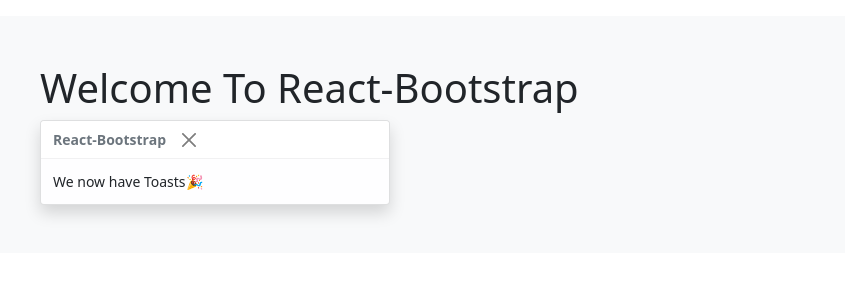
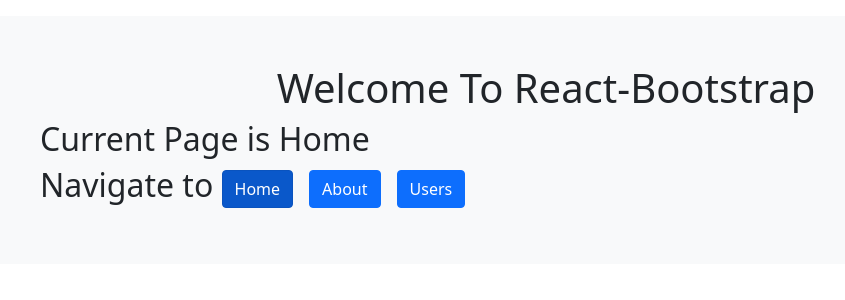
Before and after one commit to piyushparate1/dapp-quickstart, a React (Create React App) app: page / in a window 1280 px wide. Shown: the top 300 px of the page, without its empty margins (94-939 px from the left). Built offline with nearby package versions, Linux system fonts and the light colour scheme.

Commit message:
added router

```diff
--- a/package.json
+++ b/package.json
@@ -11,6 +11,8 @@
     "react": "^17.0.2",
     "react-bootstrap": "^2.1.0",
     "react-dom": "^17.0.2",
+    "react-router-bootstrap": "^0.26.0",
+    "react-router-dom": "^6.2.1",
     "react-scripts": "5.0.0",
     "web-vitals": "^2.1.3"
   },
--- a/src/App.css
+++ b/src/App.css
@@ -1,38 +1,11 @@
-/* .App {
+.header {
   text-align: center;
 }
 
-.App-logo {
-  height: 40vmin;
-  pointer-events: none;
+.custom-btn-toolbar {
+  display: inline !important;
 }
 
-@media (prefers-reduced-motion: no-preference) {
-  .App-logo {
-    animation: App-logo-spin infinite 20s linear;
-  }
+.custom-btn-toolbar > .btn {
+  margin-right: 1rem;
 }
-
-.App-header {
-  background-color: #282c34;
-  min-height: 100vh;
-  display: flex;
-  flex-direction: column;
-  align-items: center;
-  justify-content: center;
-  font-size: calc(10px + 2vmin);
-  color: white;
-}
-
-.App-link {
-  color: #61dafb;
-}
-
-@keyframes App-logo-spin {
-  from {
-    transform: rotate(0deg);
-  }
-  to {
-    transform: rotate(360deg);
-  }
-} */
--- a/src/App.js
+++ b/src/App.js
@@ -1,37 +1,49 @@
-import React, { useState } from 'react';
-import Toast from 'react-bootstrap/Toast';
+import React from 'react';
+import { MemoryRouter, Routes, Route } from 'react-router-dom';
+
 import Container from 'react-bootstrap/Container';
 import Button from 'react-bootstrap/Button';
+import ButtonToolbar from 'react-bootstrap/ButtonToolbar';
+import { LinkContainer } from 'react-router-bootstrap';
+
 import './App.css';
 
-const ExampleToast = ({ children }) => {
-  const [show, toggleShow] = useState(true);
+const Home = () => <span>Home</span>;
 
-  return (
-    <>
-      {!show && <Button onClick={() => toggleShow(true)}>Show Toast</Button>}
-      <Toast show={show} onClose={() => toggleShow(false)}>
-        <Toast.Header>
-          <strong className="mr-auto">React-Bootstrap</strong>
-        </Toast.Header>
-        <Toast.Body>{children}</Toast.Body>
-      </Toast>
-    </>
-  );
-};
+const About = () => <span>About</span>;
+
+const Users = () => <span>Users</span>;
 
 const App = () => (
-  <Container className="p-3">
-    <Container className="p-5 mb-4 bg-light rounded-3">
-      <h1 className="header">Welcome To React-Bootstrap</h1>
-      <ExampleToast>
-        We now have Toasts
-        <span role="img" aria-label="tada">
-          🎉
-        </span>
-      </ExampleToast>
+  <MemoryRouter>
+    <Container className="p-3">
+      <Container className="p-5 mb-4 bg-light rounded-3">
+        <h1 className="header">Welcome To React-Bootstrap</h1>
+        <h2>
+          Current Page is{' '}
+          <Routes>
+            <Route path="/about" element={<About />} />
+            <Route path="/users" element={<Users />} />
+            <Route path="/" element={<Home />} />
+          </Routes>
+        </h2>
+        <h2>
+          Navigate to{' '}
+          <ButtonToolbar className="custom-btn-toolbar">
+            <LinkContainer to="/">
+              <Button>Home</Button>
+            </LinkContainer>
+            <LinkContainer to="/about">
+              <Button>About</Button>
+            </LinkContainer>
+            <LinkContainer to="/users">
+              <Button>Users</Button>
+            </LinkContainer>
+          </ButtonToolbar>
+        </h2>
+      </Container>
     </Container>
-  </Container>
+  </MemoryRouter>
 );
 
 export default App;
```
Also changed, not shown: 1 other file (tests, documents, lock files or other folders).
